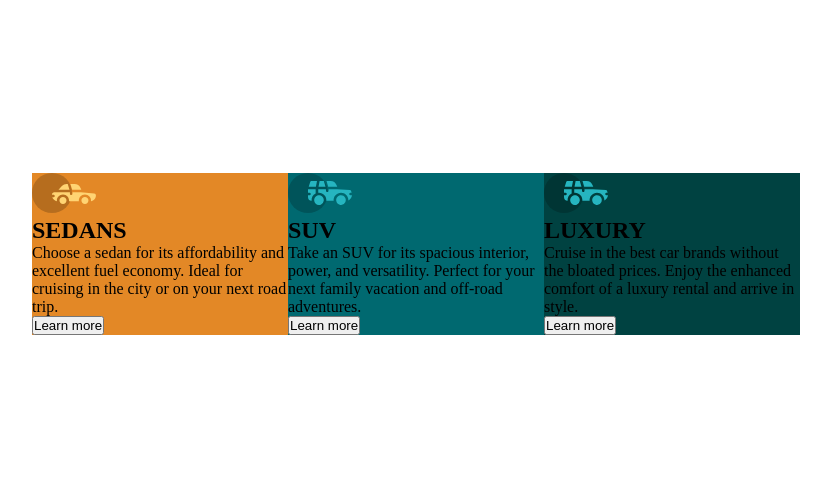
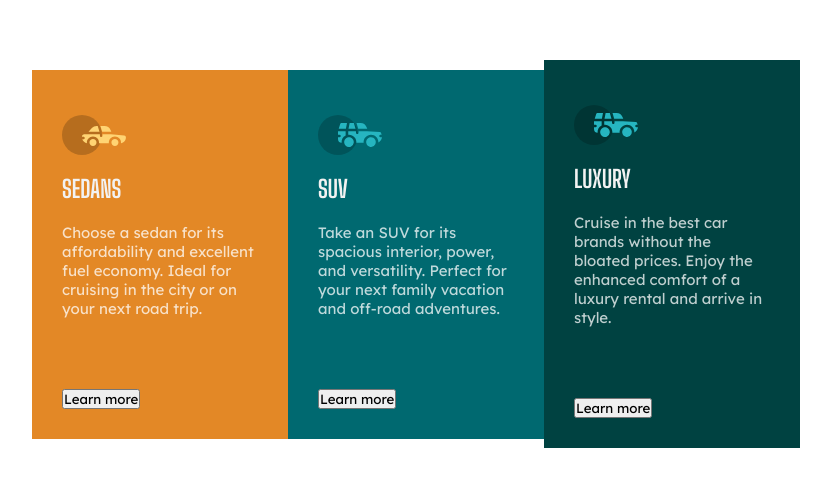
Before and after one commit to Henshaw-knight/Zuri-CSS-Flexbox-and-Grid-Layout, a plain HTML site: page index.html in a window 1280 px wide. Shown: the part 146-632 px from the top of the page, without its empty margins (224-1055 px from the left). Drawn offline with Linux system fonts and the light colour scheme.

Commit message:
add fonts

```diff
--- a/style.css
+++ b/style.css
@@ -2,6 +2,7 @@
     margin: 0;
     padding: 0;
     box-sizing: border-box;
+    font-family: 'Lexend Deca', sans-serif;
 }
 
 body {
@@ -21,6 +22,7 @@ body {
 .card {
     width: 20%;
     /* margin: 20px;     */
+    padding: 30px;
 }
 
 .sedans {
@@ -34,3 +36,19 @@ body {
 .luxury {
     background-color: hsl(179, 100%, 13%);
 }
+
+.card .writeup p {
+    color: hsla(0, 0%, 100%, 0.75);
+    font-size: 15px;
+    margin-bottom: 70px;
+}
+
+.card .writeup h2 {
+    color: hsl(0, 0%, 95%);
+    font-family: 'Big Shoulders Display', cursive;
+    margin-bottom: 20px;
+}
+
+.img {
+    margin: 15px 0;
+}
```
